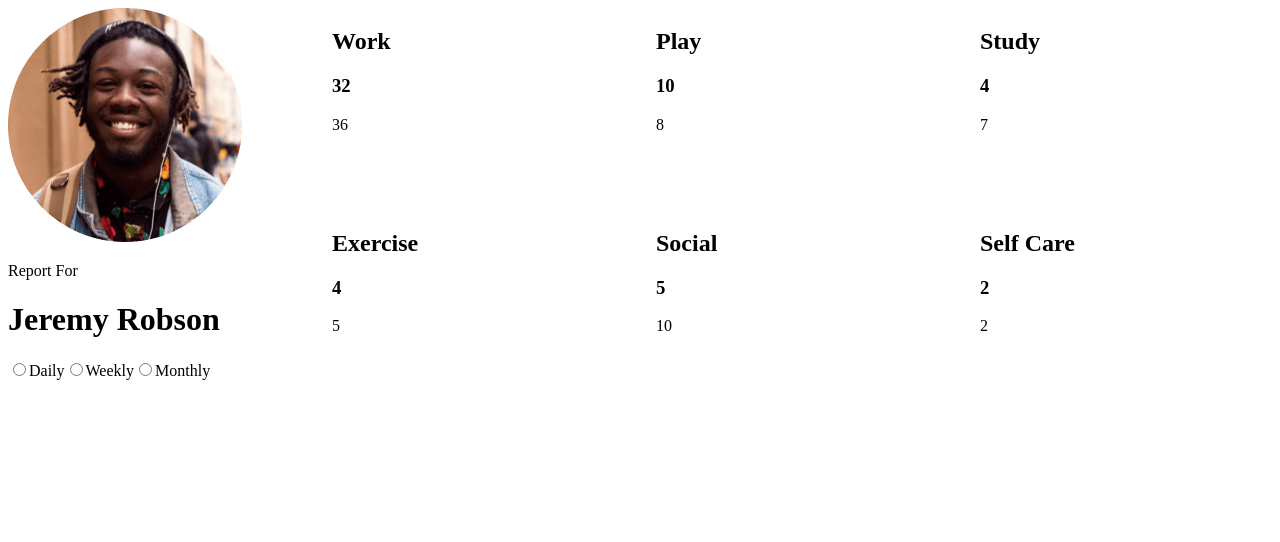
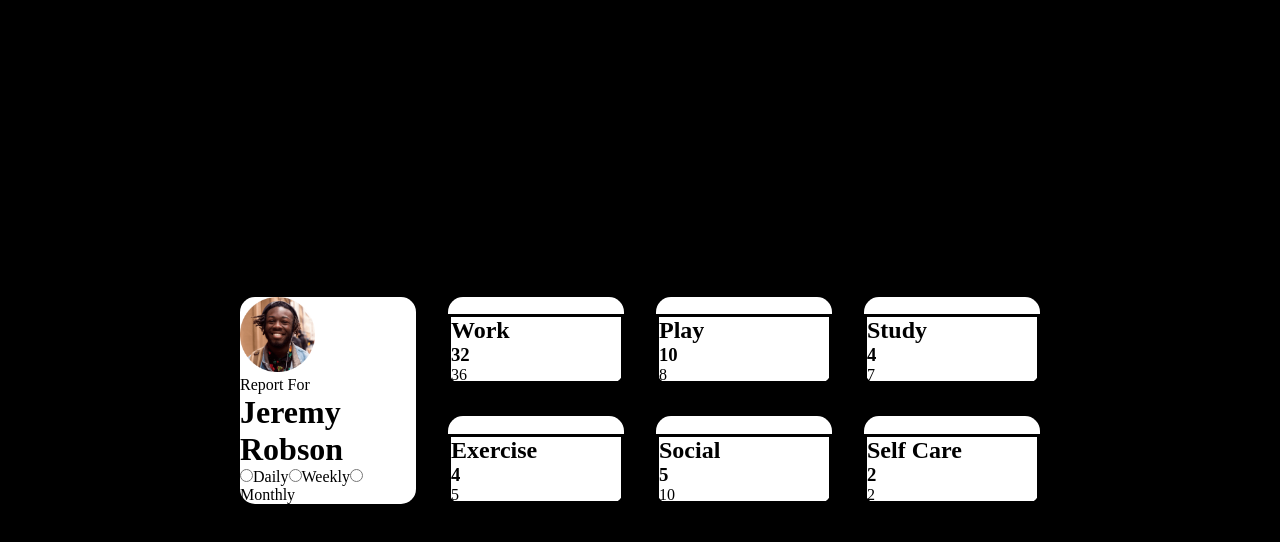
Before and after one commit to 987456987/time-tracking-dashboard, a React (Vite) app: page / in a window 1280 px wide. Shown: the top 542 px of the page. Built offline with nearby package versions, Linux system fonts and the light colour scheme.

Commit message:
grid layout

```diff
--- a/src/App.css
+++ b/src/App.css
@@ -1,10 +1,50 @@
+* {
+  box-sizing: border-box;
+  margin: 0;
+  padding: 0;
+}
+
+body {
+  background-color: black;
+
+  display: grid;
+  place-content: center;
+
+  min-height: 100vh;
+}
+
 main {
   display: grid;
   grid-template-columns: 1fr 1fr 1fr 1fr;
+  place-content: center;
 
   gap: 2em;
+
+  max-width: 800px;
 }
 
 .profile-main {
   grid-row: span 2;
+  background-color: white;
+  border-radius: 15px;
 }
+
+.profile-img {
+  width: 75px;
+  height: 75px;
+}
+
+.activity-main {
+  background-color: white;
+  border-radius: 15px;
+
+  display: flex;
+  flex-direction: column;
+  justify-content: flex-end;
+}
+
+.activity-inner {
+  height: 80%;
+  border: solid;
+
+}
--- a/src/App.jsx
+++ b/src/App.jsx
@@ -15,7 +15,7 @@ function App() {
       <main>
         <div className='profile-main'>
           <div className='profile-inner'>
-            <img src={profileImg} className='profile-imge' />
+            <img src={profileImg} className='profile-img' />
             <p>Report For</p>
             <h1>Jeremy Robson</h1>
           </div>
@@ -23,7 +23,7 @@ function App() {
           <label htmlFor='daily'>Daily</label>
           <input name='timeframe' type='radio' id='weekly' />
           <label htmlFor='weekly'>Weekly</label>
-          <input name='timeframe' type='radio' id='daily' />
+          <input name='timeframe' type='radio' id='monthly' />
           <label htmlFor='monthly'>Monthly</label>
         </div>
         {dataArray.map((data) => (
```
